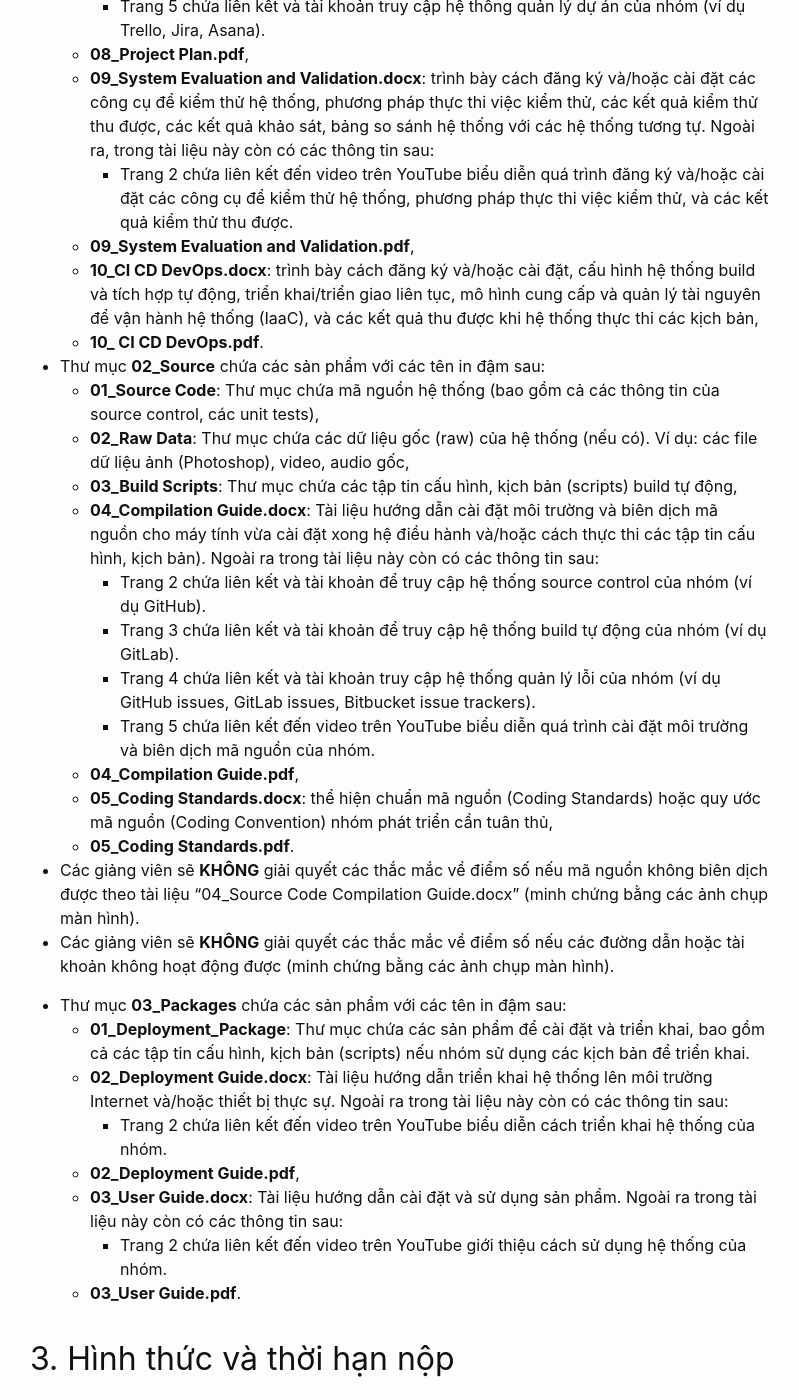
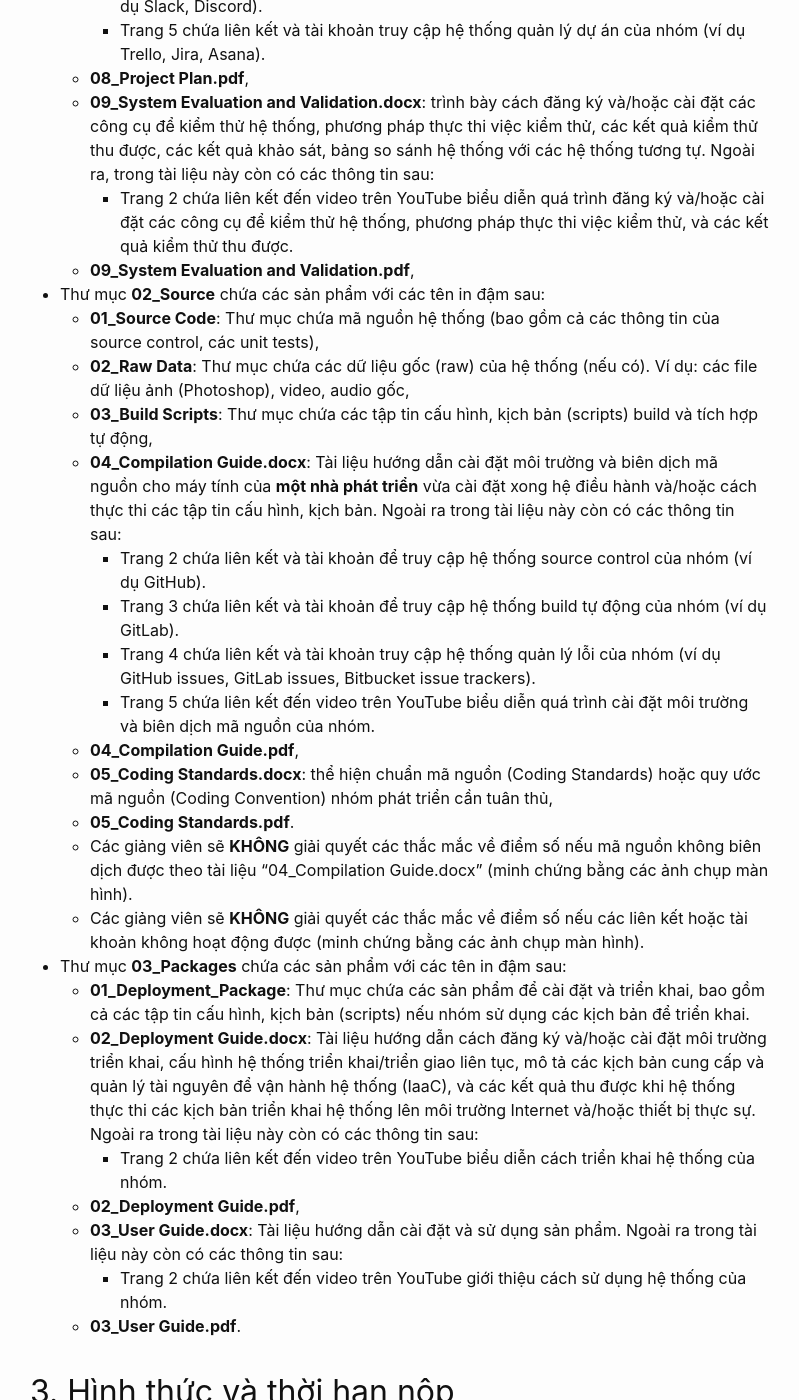
Before and after one commit to ngohuybien/ngohuybien.github.io, a Jekyll site: the page built from _posts/2024-01-20-enterprise-project-artifacts.md, in a window 1280 px wide and 1400 px high, scrolled down 2241 px. Shown: the whole window, without its empty margins (240-1039 px from the left). Built offline with Jekyll 4.4.1, drawn with Linux system fonts in a browser that asks for light colours; some of the changed text lies outside the part shown.

Commit message:
Update 2024-01-20-enterprise-project-artifacts.md

```diff
--- a/_posts/2024-01-20-enterprise-project-artifacts.md
+++ b/_posts/2024-01-20-enterprise-project-artifacts.md
@@ -11,7 +11,7 @@
 ## 1. Quy định chung
 * Điểm đồ án giữa kỳ được tự động **chia đều** cho các thành viên trong nhóm.
 * Điểm đồ án cuối kỳ được tự động **chia đều** cho các thành viên trong nhóm.
-* Nếu nhóm có mong muốn tự chia điểm đồ án cuối kỳ theo **tỷ lệ riêng**, thì cần ghi rõ mong muốn tự chia điểm, thông tin từng thành viên và tỷ lệ điểm từng thành viên sẽ được nhận, ví dụ 50%, 120%, 150%, trong trang bìa **từng sản phẩm**. Tổng số % của nhóm = Số thành viên x 100%. Nếu thành viên nào có % x Tổng điểm lớn hơn 10, thì điểm của thành viên cũng chỉ được tính là 10.
+* Nếu nhóm có mong muốn **tự chia điểm đồ án cuối kỳ** theo **tỷ lệ riêng**, thì cần ghi rõ mong muốn tự chia điểm, thông tin từng thành viên và tỷ lệ điểm từng thành viên sẽ được nhận, ví dụ 50%, 120%, 150%, trong trang bìa **từng sản phẩm**. Tổng số % của nhóm = Số thành viên x 100%. Nếu thành viên nào có % x Tổng điểm lớn hơn 10, thì điểm của thành viên cũng chỉ được tính là 10.
 * Kết quả đồ án được đánh giá theo số thành viên thực sự hoạt động của nhóm. Do vậy, nếu nhóm có thành viên bỏ nhóm, hoặc không thực hiện đồ án, trưởng nhóm cần **thông báo trực tiếp cho giảng viên vào buổi vấn đáp đồ án giữa kỳ**, để các nhóm được đánh giá công bằng với nhau.
 
 ## 2. Quy định tổ chức và đặt tên thư mục
@@ -32,18 +32,18 @@
 * Các sản phẩm dưới đây là **bắt buộc**, nhưng không giới hạn. Các nhóm có thể nộp thêm các sản phẩm tự đề xuất trong quá trình thực hiện đồ án.
 * Danh sách các sản phẩm này có thể được giảng viên hiệu chỉnh lại trong quá trình học, tùy theo tình hình lớp học.
 * Thư mục **01_Documents** chứa các sản phẩm với các **tên in đậm** sau:
-    * **01_Project Proposal.pptx**: trình bày đề xuất dự án (những phần nào trong file trình chiếu liên quan đến một sản phẩm khác thì sinh viên chỉ trình bày một, hai hoặc tối đa là ba ví dụ, và ghi chú là xem chi tiết ở tài liệu “XYZ”, ví dụ, phần Bản mẫu sinh viên chỉ trình bày 3 giao diện, và ghi chú là xem chi tiết bản mẫu ở tài liệu “05_Prototype.pptx”),
+    * **01_Project Proposal.pptx**: trình bày đề xuất dự án (những phần nào trong file trình chiếu liên quan đến một sản phẩm khác thì sinh viên chỉ trình bày một, hai hoặc tối đa là ba ví dụ, và ghi chú là xem chi tiết ở tài liệu "XYZ", ví dụ, phần Bản mẫu sinh viên chỉ trình bày 3 giao diện, và ghi chú là xem chi tiết bản mẫu ở tài liệu "05_Prototype.docx"),
     *	**01_Project Proposal.pdf**,
-    * **02_Business Cases.docx**: trình bày các luồng quy trình nghiệp vụ trong đời sống thực (có thể có liên quan đến phần mềm),
+    * **02_Business Cases.docx**: trình bày các vai trò, các vấn đề, các mục tiêu một vai trò mong muốn đạt được, các luồng quy trình nghiệp vụ nhóm sẽ xây dựng để đạt được mục tiêu trong đời sống thực,
     * **02_Business Cases.pdf**,
     * **03_Domain Model.docx**: trình bày các thực thể nghiệp vụ trong đời sống thực (có thể có liên quan đến phần mềm) và mối liên hệ giữa các thực thể này với nhau,
     * **03_Domain Model.pdf**,
     * **04_Product Backlog.xlsx**: trình bày toàn bộ các sản phẩm và tính năng cần có để đạt được các mục tiêu đề ra.
-    * **05_Prototype.docx**: trình bày các luồng quy trình nghiệp vụ nhằm để đạt được các mục tiêu đề ra thông qua hệ thống phần mềm,
+    * **05_Prototype.docx**: trình bày giao diện từng bước của ít nhất một luồng quy trình nghiệp vụ,
     * **05_Prototype.pdf**,
     * **06_Architecture.docx**: trình bày kiến trúc hệ thống theo các góc nhìn khác nhau, các công nghệ, công cụ được lựa chọn để xây dựng hệ thống,
     * **06_Architecture.pdf**,
-    * **07_Proof of Concept.docx**: trình bày quá trình nhóm đã thử nghiệm việc hiện thực hóa một tính năng khó về mặt kỹ thuật, và các kết quả thu được,
+    * **07_Proof of Concept.docx**: trình bày quá trình nhóm đã thử nghiệm việc hiện thực hóa một tính năng khó về mặt kỹ thuật, và kết quả cụ thể thu được,
     * **07_Proof of Concept.pdf**,
     * **08_Project Plan.docx**: trình bày các kết quả ước lượng kích cỡ, thời gian và chi phí cần có để hoàn thành đồ án, các cột mốc quan trọng được nhóm đề xuất. Ngoài ra trong tài liệu này còn có các thông tin sau:
         * Trang 2 chứa thông tin về các thành viên của nhóm, vai trò của thành viên trong nhóm.
@@ -54,14 +54,12 @@
     * **09_System Evaluation and Validation.docx**: trình bày cách đăng ký và/hoặc cài đặt các công cụ để kiểm thử hệ thống, phương pháp thực thi việc kiểm thử, các kết quả kiểm thử thu được, các kết quả khảo sát, bảng so sánh hệ thống với các hệ thống tương tự. Ngoài ra, trong tài liệu này còn có các thông tin sau:
         * Trang 2 chứa liên kết đến video trên YouTube biểu diễn quá trình đăng ký và/hoặc cài đặt các công cụ để kiểm thử hệ thống, phương pháp thực thi việc kiểm thử, và các kết quả kiểm thử thu được.
     * **09_System Evaluation and Validation.pdf**,
-    * **10_CI CD DevOps.docx**: trình bày cách đăng ký và/hoặc cài đặt, cấu hình hệ thống build và tích hợp tự động, triển khai/triển giao liên tục, mô hình cung cấp và quản lý tài nguyên để vận hành hệ thống (IaaC), và các kết quả thu được khi hệ thống thực thi các kịch bản,
-    * **10_ CI CD DevOps.pdf**.
 
 * Thư mục **02_Source** chứa các sản phẩm với các tên in đậm sau:
     * **01_Source Code**: Thư mục chứa mã nguồn hệ thống (bao gồm cả các thông tin của source control, các unit tests),
     * **02_Raw Data**: Thư mục chứa các dữ liệu gốc (raw) của hệ thống (nếu có). Ví dụ: các file dữ liệu ảnh (Photoshop), video, audio gốc,
-    * **03_Build Scripts**: Thư mục chứa các tập tin cấu hình, kịch bản (scripts) build tự động,
-    * **04_Compilation Guide.docx**: Tài liệu hướng dẫn cài đặt môi trường và biên dịch mã nguồn cho máy tính vừa cài đặt xong hệ điều hành và/hoặc cách thực thi các tập tin cấu hình, kịch bản). Ngoài ra trong tài liệu này còn có các thông tin sau:
+    * **03_Build Scripts**: Thư mục chứa các tập tin cấu hình, kịch bản (scripts) build và tích hợp tự động,
+    * **04_Compilation Guide.docx**: Tài liệu hướng dẫn cài đặt môi trường và biên dịch mã nguồn cho máy tính của **một nhà phát triển** vừa cài đặt xong hệ điều hành và/hoặc cách thực thi các tập tin cấu hình, kịch bản. Ngoài ra trong tài liệu này còn có các thông tin sau:
         * Trang 2 chứa liên kết và tài khoản để truy cập hệ thống source control của nhóm (ví dụ GitHub).
         * Trang 3 chứa liên kết và tài khoản để truy cập hệ thống build tự động của nhóm (ví dụ GitLab).
         * Trang 4 chứa liên kết và tài khoản truy cập hệ thống quản lý lỗi của nhóm (ví dụ GitHub issues, GitLab issues, Bitbucket issue trackers).
@@ -69,12 +67,12 @@
     * **04_Compilation Guide.pdf**,
     * **05_Coding Standards.docx**: thể hiện chuẩn mã nguồn (Coding Standards) hoặc quy ước mã nguồn (Coding Convention) nhóm phát triển cần tuân thủ,
     * **05_Coding Standards.pdf**.
-* Các giảng viên sẽ **KHÔNG** giải quyết các thắc mắc về điểm số nếu mã nguồn không biên dịch được theo tài liệu “04_Source Code Compilation Guide.docx” (minh chứng bằng các ảnh chụp màn hình).
-* Các giảng viên sẽ **KHÔNG** giải quyết các thắc mắc về điểm số nếu các đường dẫn hoặc tài khoản không hoạt động được (minh chứng bằng các ảnh chụp màn hình).
+    * Các giảng viên sẽ **KHÔNG** giải quyết các thắc mắc về điểm số nếu mã nguồn không biên dịch được theo tài liệu "04_Compilation Guide.docx" (minh chứng bằng các ảnh chụp màn hình).
+    * Các giảng viên sẽ **KHÔNG** giải quyết các thắc mắc về điểm số nếu các liên kết hoặc tài khoản không hoạt động được (minh chứng bằng các ảnh chụp màn hình).
 
 * Thư mục **03_Packages** chứa các sản phẩm với các tên in đậm sau:
     * **01_Deployment_Package**: Thư mục chứa các sản phẩm để cài đặt và triển khai, bao gồm cả các tập tin cấu hình, kịch bản (scripts) nếu nhóm sử dụng các kịch bản để triển khai.
-    * **02_Deployment Guide.docx**: Tài liệu hướng dẫn triển khai hệ thống lên môi trường Internet và/hoặc thiết bị thực sự. Ngoài ra trong tài liệu này còn có các thông tin sau:
+    * **02_Deployment Guide.docx**: Tài liệu hướng dẫn cách đăng ký và/hoặc cài đặt môi trường triển khai, cấu hình hệ thống triển khai/triển giao liên tục, mô tả các kịch bản cung cấp và quản lý tài nguyên để vận hành hệ thống (IaaC), và các kết quả thu được khi hệ thống thực thi các kịch bản triển khai hệ thống lên môi trường Internet và/hoặc thiết bị thực sự. Ngoài ra trong tài liệu này còn có các thông tin sau:
         * Trang 2 chứa liên kết đến video trên YouTube biểu diễn cách triển khai hệ thống của nhóm.
     * **02_Deployment Guide.pdf**,
     * **03_User Guide.docx**: Tài liệu hướng dẫn cài đặt và sử dụng sản phẩm. Ngoài ra trong tài liệu này còn có các thông tin sau:
```
